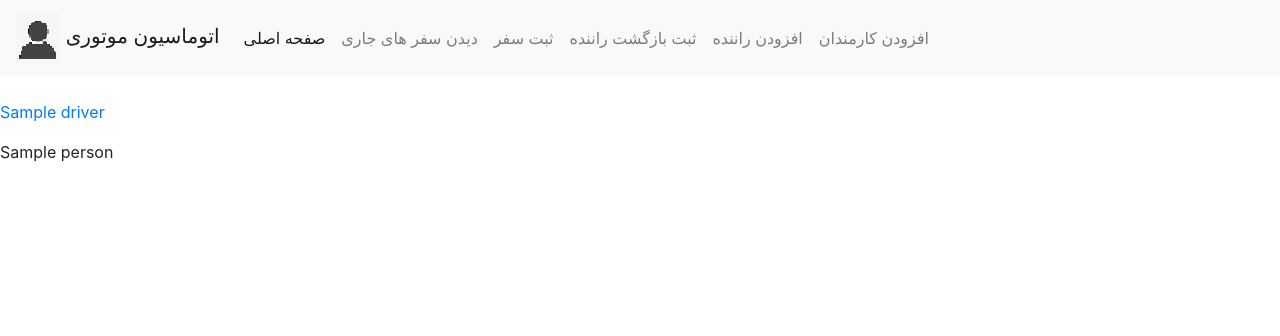
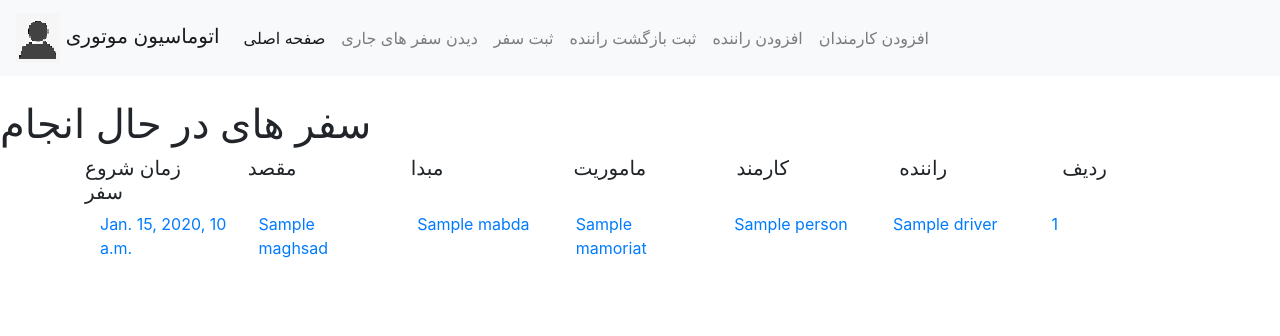
Before and after one commit to hamid20tik/driver, a Django app: template myblog/driver/templates/report.html in a window 1280 px wide. Shown: the top 336 px of the page. Run offline with Django 3.2, Linux system fonts and the light colour scheme; the template is opened without the code that fills it: most values are stand-ins (such as "Sample title", 1, 10 or a date in 2020); parts of the project's set-up code (start-up, migrations or seed data) failed here and were passed over; some libraries are stand-ins or nearby versions.

Commit message:
create table safarbackup 1 - baraye inke gozareshat ra be tor koli dashte bashim 2- in table felan be sorate test mibashad 23:23

```diff
--- a/myblog/driver/templates/report.html
+++ b/myblog/driver/templates/report.html
@@ -7,9 +7,64 @@
 <body>
 {%extends 'index.html'%}
 {% block content %}
-<div>
-    {% for sa in rep_safar %}<a href="{% url 'enter_travel'  %}" ><p >{{sa.driver}}</p></a>
-    <p>{{sa.person}}</p>
+<div><h1>سفر های در حال انجام</h1> </div>
+    <div class="container ">
+
+        <div class="row">
+            <div class="col">
+                <h5>  زمان شروع سفر</h5>
+            </div>
+            <div class="col">
+                <h5>مقصد</h5>
+            </div>
+            <div class="col">
+                <h5>مبدا</h5>
+            </div>
+            <div class="col">
+                 <h5>ماموریت</h5>
+            </div>
+            <div class="col">
+                 <h5>کارمند</h5>
+            </div>
+            <div class="col">
+                 <h5>راننده</h5>
+            </div>
+            <div class="col">
+                 <h5>ردیف</h5>
+            </div>
+
+    </div>
+    {% for sa in rep_safar %}
+    <div class="container ">
+        <a href="{% url 'end_travel' %}" method="POST">
+        <div class="row">
+            <div class="col">
+                {{sa.datetime_start}}
+            </div>
+            <div class="col">
+                {{sa.maghsad}}
+            </div>
+            <div class="col">
+                {{sa.mabda}}
+            </div>
+            <div class="col">
+                {{sa.mamoriat}}
+            </div>
+            <div class="col">
+                {{sa.person}}
+            </div>
+            <div class="col">
+                {{sa.driver}}
+            </div>
+            <div class="col">
+                {{sa.id}}
+            </div>
+
+        </div>
+            </a>
+     <a href="{% url 'enter_travel' %}" ><p ></p></a>
+    <p></p>
+    </div>
     {% endfor %}
 </div>
 {% endblock %}
--- a/myblog/driver/views.py
+++ b/myblog/driver/views.py
@@ -72,5 +72,7 @@ def add_person(request):
 
 @login_required
 def report_page(request):
+    if request.method=="POST":
+
     obj = safar.objects.all()
     return render(request,'report.html', {'rep_safar':obj})
```
